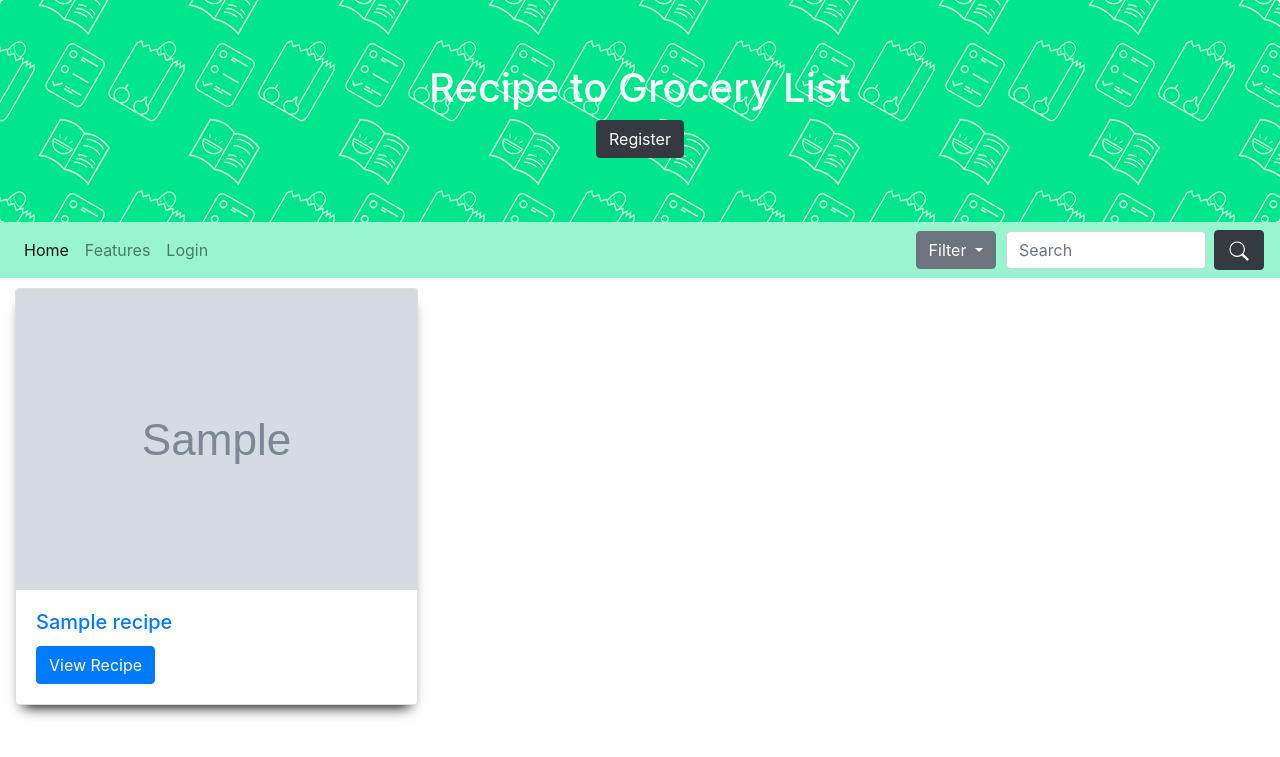
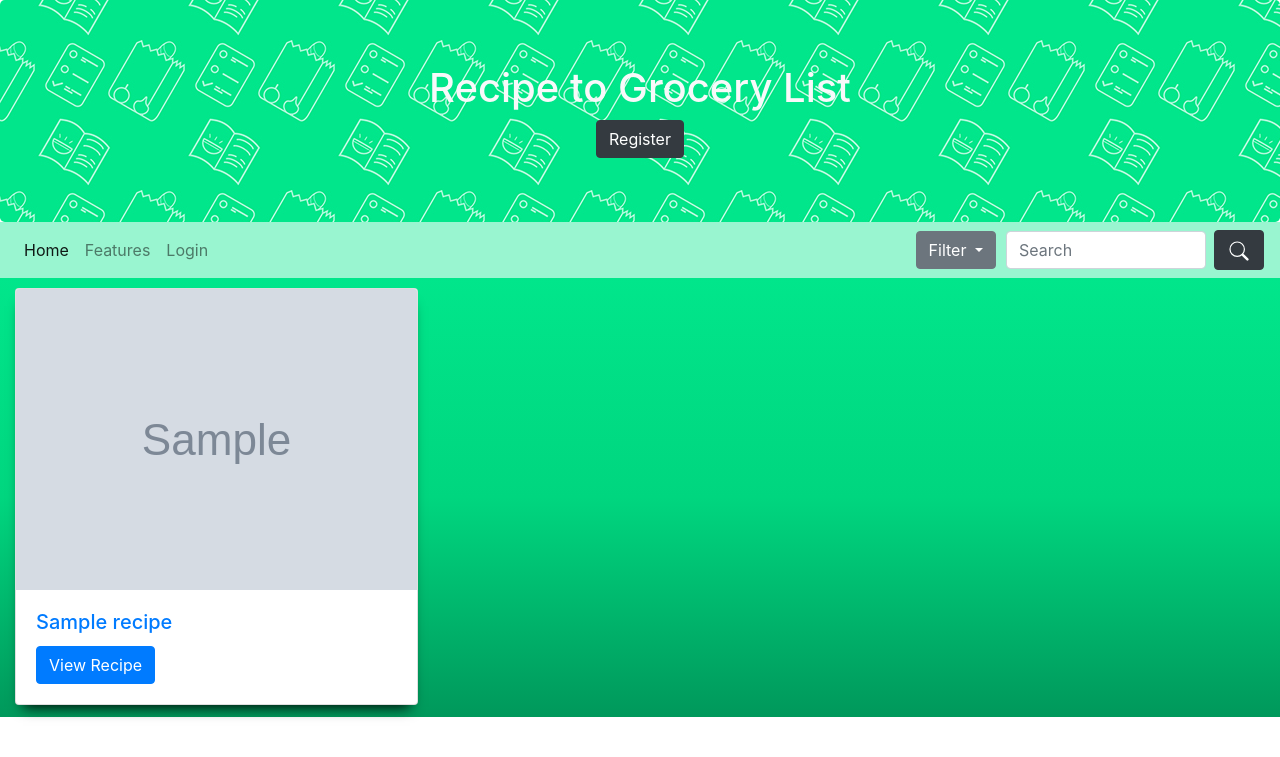
Before and after one commit to ChicoState/GroceryGenerator, a Django app: page / in a window 1280 px wide. Shown: the top 757 px of the page. Run offline with Django 3.2, Linux system fonts and the light colour scheme; tables that the repository leaves empty hold one stand-in row (values such as "Sample post"); grey boxes marked "Sample" are stand-in pictures; a database or web service that is not in the repository returns one stand-in record (values such as "Sample title"); data that the repository does not hold is empty; some libraries are stand-ins or nearby versions.

Commit message:
added new IDs for styling.

```diff
--- a/templates/index.html
+++ b/templates/index.html
@@ -16,7 +16,7 @@
 	</div>
 
 	{% include "nav.html" %}
-<div class="container-fluid">
+<div id="page" class="container-fluid">
 	<div>
 		<div class="card-columns">
 		{% for recipe in data.recipes %}
```
